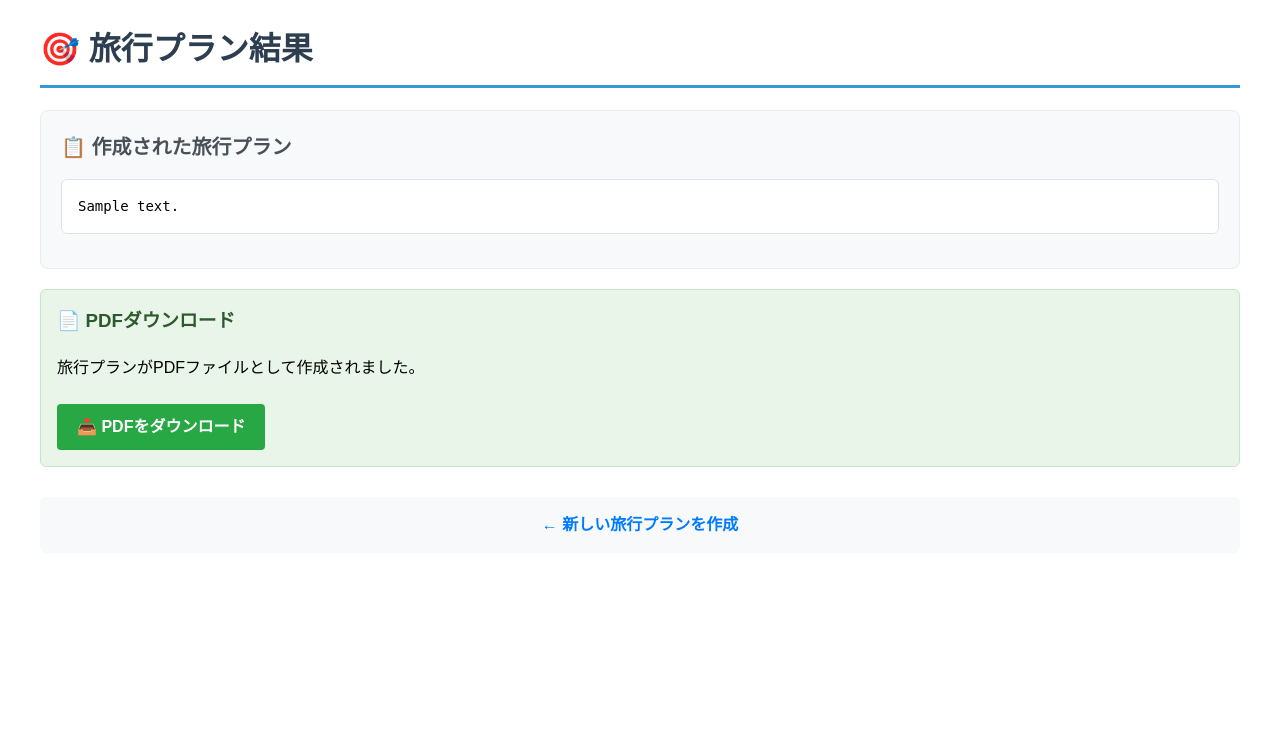
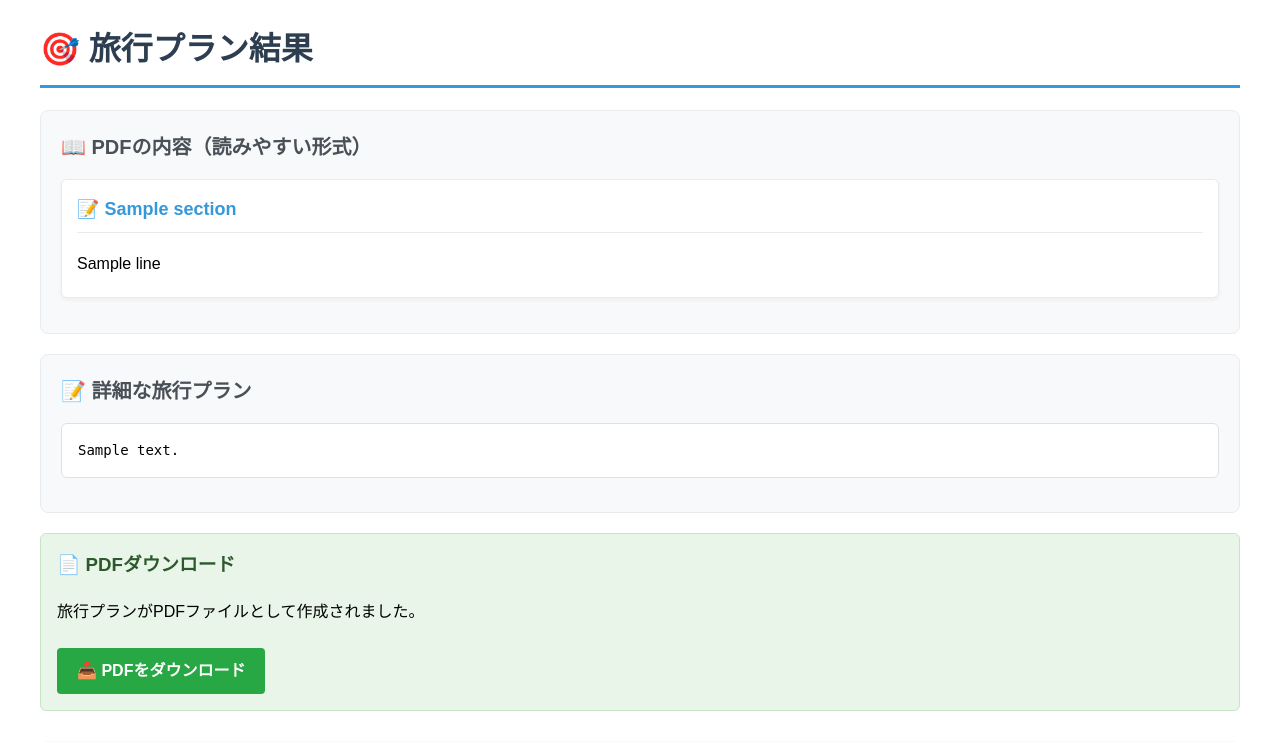
Before and after one commit to nnktm/TripGenie, a Flask app: template templates/display.html in a window 1280 px wide. Shown: the top 742 px of the page. Before the commit the page ends 532 px from the top, so only its background shows below. Run offline with Flask 3, Linux system fonts and the light colour scheme; the template is opened without the code that fills it: most values are stand-ins (such as "Sample title", 1, 10 or a date in 2020).

Commit message:
出力を見やすく改善

```diff
--- a/app.py
+++ b/app.py
@@ -280,6 +280,15 @@ def display():
 - {stay_days}日間の旅程を考慮した、実現可能なスケジュールを作成してください。
 - どこの観光地に行くのかを明確かつ具体的にスケジュールを作成してください。
 - 移動時間も明記したスケジュールにしてください。
+- 最終的な回答は必ず上記のJSON形式で構造化してください。
+- 人間が読みやすい形で、以下の点に注意して作成してください：
+  * 各日のスケジュールは時間順に整理
+  * 移動時間と所要時間を明確に記載
+  * 観光地の詳細情報（営業時間、入場料、見どころ）を含める
+  * 食事や休憩時間も適切に配置
+  * 天候に応じた代替プランも提案
+  * 予算の目安も含める
+  * 注意事項や持ち物も具体的に記載
 """
     }
 
@@ -308,6 +317,207 @@ def download_file(filename):
     directory = Path("outputs_pdf").resolve()
     return send_from_directory(directory, filename, as_attachment=True)
 
+def extract_structured_data(text, destination, date_range, stay_days, departure):
+    """テキストから構造化データを抽出する"""
+    try:
+        # 基本的な情報を抽出
+        data = {
+            "summary": f"{destination}での{stay_days}日間の旅行プラン",
+            "weather": extract_weather_info(text),
+            "events": extract_events_info(text),
+            "schedule": [],
+            "transportation": extract_transportation_info(text, departure, destination),
+            "accommodation": extract_accommodation_info(text, stay_days),
+            "tips": extract_tips_info(text),
+            "sections": []  # セクション別の内容を追加
+        }
+
+        # テキストをセクション別に分割
+        data["sections"] = extract_sections_from_text(text, destination, stay_days)
+
+        # 日付ごとのスケジュールを抽出
+        data["schedule"] = extract_detailed_schedule(text, destination, date_range, stay_days)
+
+        return data
+    except Exception as e:
+        # エラーが発生した場合は基本的なデータを返す
+        return {
+            "summary": f"{destination}での{stay_days}日間の旅行プラン",
+            "weather": "天気情報",
+            "events": "イベント情報",
+            "schedule": [{
+                "day": 1,
+                "date": date_range,
+                "activities": [{
+                    "time": "詳細は本文をご確認ください",
+                    "location": destination,
+                    "activity": "旅行プラン",
+                    "details": "作成された旅行プラン"
+                }]
+            }],
+            "transportation": "交通手段",
+            "accommodation": "宿泊情報" if stay_days > 1 else "日帰り旅行",
+            "tips": "旅行のコツ",
+            "sections": []
+        }
+
+def extract_weather_info(text):
+    """天気情報を抽出"""
+    weather_keywords = ["天気", "気候", "予報", "気温", "雨", "晴れ", "曇り", "雪", "風"]
+    lines = text.split('\n')
+
+    for line in lines:
+        if any(keyword in line for keyword in weather_keywords):
+            if len(line.strip()) > 5:  # 短すぎる行は除外
+                return line.strip()
+
+    return "天気情報が含まれています"
+
+def extract_events_info(text):
+    """イベント情報を抽出"""
+    event_keywords = ["イベント", "祭り", "催し", "特別", "期間限定", "開催"]
+    lines = text.split('\n')
+
+    for line in lines:
+        if any(keyword in line for keyword in event_keywords):
+            if len(line.strip()) > 5:
+                return line.strip()
+
+    return "イベント情報が含まれています"
+
+def extract_transportation_info(text, departure, destination):
+    """交通手段情報を抽出"""
+    if departure:
+        transport_keywords = ["電車", "バス", "車", "徒歩", "所要時間", "駅", "路線"]
+        lines = text.split('\n')
+
+        for line in lines:
+            if any(keyword in line for keyword in transport_keywords):
+                if len(line.strip()) > 5:
+                    return line.strip()
+
+        return f"{departure}から{destination}までの交通手段の情報が含まれています"
+    else:
+        return f"{destination}周辺の移動手段の情報が含まれています"
+
+def extract_accommodation_info(text, stay_days):
+    """宿泊情報を抽出"""
+    if stay_days <= 1:
+        return "日帰り旅行のため宿泊情報は不要です"
+
+    accommodation_keywords = ["ホテル", "旅館", "宿", "チェックイン", "チェックアウト", "宿泊"]
+    lines = text.split('\n')
+
+    for line in lines:
+        if any(keyword in line for keyword in accommodation_keywords):
+            if len(line.strip()) > 5:
+                return line.strip()
+
+    return "宿泊情報が含まれています"
+
+def extract_tips_info(text):
+    """旅行のコツを抽出"""
+    tips_keywords = ["コツ", "アドバイス", "注意", "気をつける", "準備", "持ち物", "おすすめ"]
+    lines = text.split('\n')
+
+    for line in lines:
+        if any(keyword in line for keyword in tips_keywords):
+            if len(line.strip()) > 5:
+                return line.strip()
+
+    return "旅行のコツが含まれています"
+
+def extract_detailed_schedule(text, destination, date_range, stay_days):
+    """詳細なスケジュールを抽出"""
+    schedule = []
+    lines = text.split('\n')
+    current_day = 1
+    current_activities = []
+
+    for line in lines:
+        line = line.strip()
+        if not line:
+            continue
+
+        # 日目の区切りを検出
+        if any(keyword in line for keyword in ['日目', '1日目', '2日目', '3日目', '4日目', '5日目', '6日目', '7日目']):
+            if current_activities:
+                schedule.append({
+                    "day": current_day,
+                    "date": date_range,
+                    "activities": current_activities
+                })
+            current_day += 1
+            current_activities = []
+            continue
+
+        # 時間情報を含む行を活動として抽出
+        if any(keyword in line for keyword in ['時', '分', 'AM', 'PM', '午前', '午後', '〜', 'から']):
+            location = extract_location(line, destination)
+            time_info = extract_time(line)
+            details = extract_activity_details(line)
+
+            current_activities.append({
+                "time": time_info,
+                "location": location,
+                "activity": line,
+                "details": details
+            })
+        # 観光地やスポット名が含まれる行も抽出
+        elif any(keyword in line for keyword in ['寺', '神社', '公園', '美術館', '博物館', '城', '駅', '通り', '市場',
+    'タワー', 'ビル', 'センター', 'プラザ', 'モール', '広場', '橋', '川',
+    '山', '海', '湖', '温泉', 'レストラン', 'カフェ', 'ショップ']):
+            if line and len(line) > 3:
+                current_activities.append({
+                    "time": "時間未定",
+                    "location": line,
+                    "activity": line,
+                    "details": extract_activity_details(line)
+                })
+
+    # 最後の日のスケジュールを追加
+    if current_activities:
+        schedule.append({
+            "day": current_day,
+            "date": date_range,
+            "activities": current_activities
+        })
+
+    # スケジュールが空の場合は基本的なスケジュールを作成
+    if not schedule:
+        schedule = create_default_schedule(destination, date_range, stay_days)
+
+    return schedule
+
+def extract_activity_details(line):
+    """活動の詳細情報を抽出"""
+    # 営業時間、入場料、見どころなどの情報を抽出
+    detail_keywords = ["営業時間", "入場料", "見どころ", "所要時間", "休憩", "食事", "移動"]
+
+    for keyword in detail_keywords:
+        if keyword in line:
+            return f"{keyword}の情報が含まれています"
+
+    return line
+
+def create_default_schedule(destination, date_range, stay_days):
+    """デフォルトのスケジュールを作成"""
+    schedule = []
+
+    for day in range(1, stay_days + 1):
+        schedule.append({
+            "day": day,
+            "date": date_range,
+            "activities": [{
+                "time": "詳細は本文をご確認ください",
+                "location": destination,
+                "activity": f"{destination}での観光",
+                "details": f"{day}日目の観光予定"
+            }]
+        })
+
+    return schedule
+
 if __name__ == "__main__":
     # Cloud9向け: 0.0.0.0:8080
     app.run(debug=True, host="0.0.0.0", port=8080)
--- a/templates/display.html
+++ b/templates/display.html
@@ -88,15 +88,64 @@
         border-radius: 6px;
         text-align: center;
       }
+      .section-card {
+        background: #ffffff;
+        border: 1px solid #e9ecef;
+        border-radius: 6px;
+        padding: 15px;
+        margin-bottom: 15px;
+        box-shadow: 0 2px 4px rgba(0, 0, 0, 0.05);
+      }
+      .section-title {
+        color: #3498db;
+        border-bottom: 1px solid #e9ecef;
+        padding-bottom: 8px;
+        margin-top: 0;
+        font-size: 18px;
+      }
+      .section-content {
+        margin-top: 10px;
+        line-height: 1.6;
+      }
+      .content-line {
+        margin-bottom: 5px;
+      }
     </style>
   </head>
   <body>
     <div class="container">
       <h1>🎯 旅行プラン結果</h1>
 
-      {% if result_text %}
+      {% if structured_data and structured_data.sections %}
       <div class="result-section">
-        <h2>📋 作成された旅行プラン</h2>
+        <h2>📖 PDFの内容（読みやすい形式）</h2>
+        {% for section in structured_data.sections %}
+        <div class="section-card">
+          <h3 class="section-title">
+            {% if section.title == "概要" %}📋{% elif section.title == "天気"
+            %}🌤️{% elif section.title == "交通" %}🚇{% elif section.title ==
+            "宿泊" %}🏨{% elif section.title == "観光地" %}🗺️{% elif
+            section.title == "食事" %}🍽️{% elif section.title == "買い物" %}🛍️{%
+            elif section.title == "注意事項" %}⚠️{% else %}📝{% endif %} {{
+            section.title }}
+          </h3>
+          <div class="section-content">
+            {% for line in section.formatted_content %}
+            <div class="content-line">
+              {% if '**' in line %} {% set parts = line.split('**') %} {% for i
+              in range(parts|length) %} {% if i % 2 == 1 %}
+              <strong>{{ parts[i] }}</strong>
+              {% else %} {{ parts[i] }} {% endif %} {% endfor %} {% else %} {{
+              line }} {% endif %}
+            </div>
+            {% endfor %}
+          </div>
+        </div>
+        {% endfor %}
+      </div>
+      {% endif %} {% if result_text %}
+      <div class="result-section">
+        <h2>📝 詳細な旅行プラン</h2>
         <pre>{{ result_text }}</pre>
       </div>
       {% else %}
```
